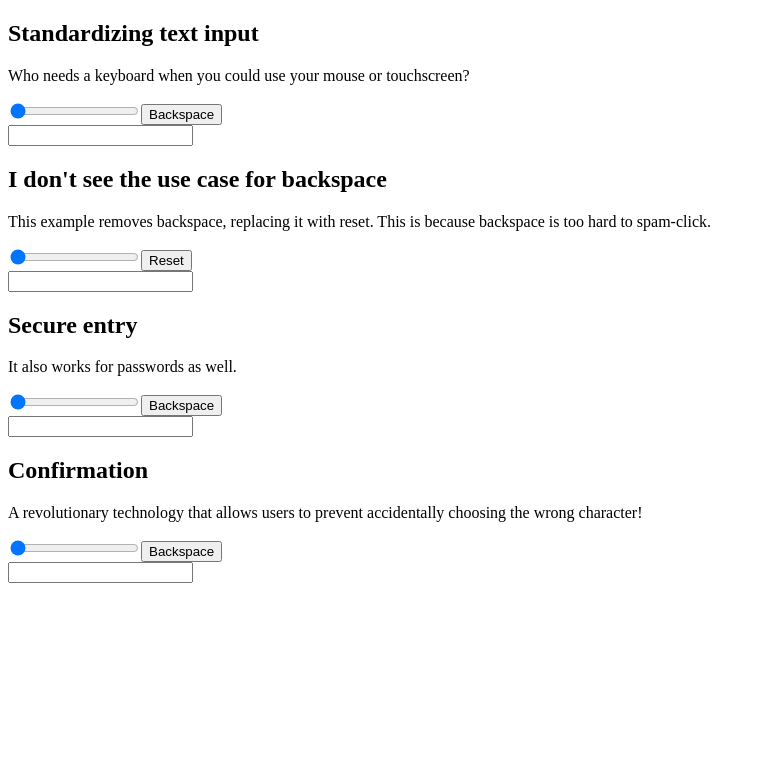
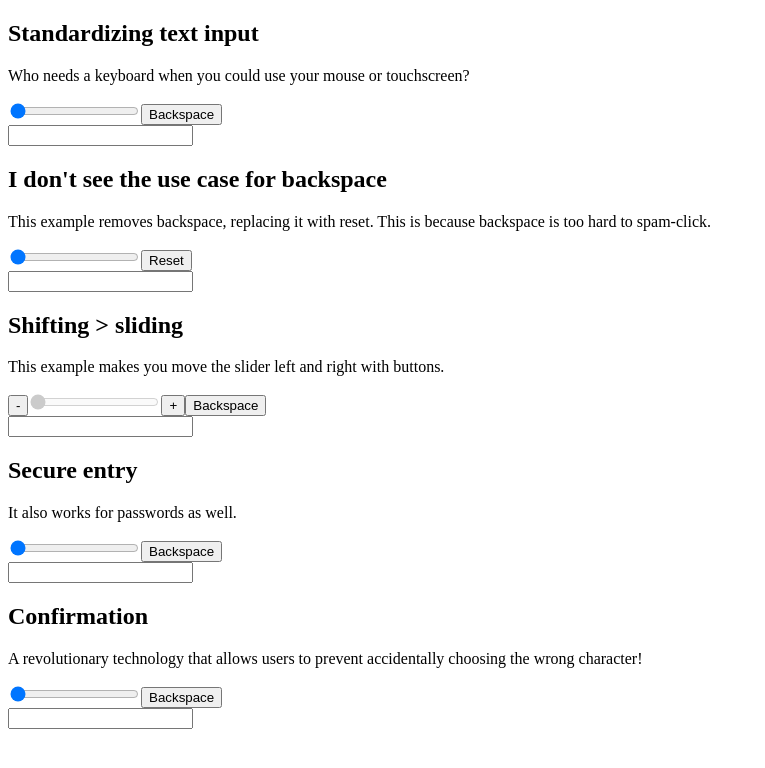
Before and after one commit to haykam821/Annoying-Input, a plain HTML site: page index.html in a window 1280 px wide. Shown: the whole page, without its empty margins (0-765 px from the left). Drawn offline with Linux system fonts and the light colour scheme.

Commit message:
Add shift attribute

```diff
--- a/index.html
+++ b/index.html
@@ -14,7 +14,11 @@
 
     <h2>I don't see the use case for backspace</h2>
     <p>This example removes backspace, replacing it with reset. This is because backspace is too hard to spam-click.</p>
-    <char-slider must-reset></char-slider>
+	<char-slider must-reset></char-slider>
+
+    <h2>Shifting > sliding</h2>
+    <p>This example makes you move the slider left and right with buttons.</p>
+    <char-slider shift></char-slider>
 
     <h2>Secure entry</h2>
     <p>It also works for passwords as well.</p>
--- a/index.js
+++ b/index.js
@@ -5,22 +5,46 @@ class CharSliderElement extends HTMLElement {
         this.style.display = "block";
 
         this.mustReset = this.hasAttribute("must-reset") || false;
-        this.confirm = this.hasAttribute("confirm") || false;
+		this.confirm = this.hasAttribute("confirm") || false;
+		this.shift = this.hasAttribute("shift") || false;
 
-        this.childInput = document.createElement("input");
+		this.childInput = document.createElement("input");
+		this.childInput.disabled = this.shift;
 
         this.childInput.type = "range";
 
         this.childInput.min = 31;
         this.childInput.max = 122;
 
-        this.childInput.value = this.childInput.min;
+		this.childInput.value = this.childInput.min;
 
-        this.appendChild(this.childInput);
+		if (this.shift) {
+			this.leftButton = document.createElement("button");
+			this.leftButton.innerText = "-";
+			this.leftButton.addEventListener("click", () => {
+				this.childInput.value -= 1;
+				this.updateLabel();
+			});
 
-        const childLabel = document.createElement("button");
-        childLabel.innerText = this.charCode(this.childInput.value)[1];
-        this.appendChild(childLabel);
+			this.appendChild(this.leftButton);
+		}
+
+		this.appendChild(this.childInput);
+
+		if (this.shift) {
+			this.rightButton = document.createElement("button");
+			this.rightButton.innerText = "+";
+			this.rightButton.addEventListener("click", () => {
+				this.childInput.value = parseInt(this.childInput.value) + 1;
+				this.updateLabel();
+			});
+
+			this.appendChild(this.rightButton);
+		}
+
+        this.childLabel = document.createElement("button");
+        this.childLabel.innerText = this.charCode(this.childInput.value)[1];
+        this.appendChild(this.childLabel);
 
         this.appendChild(document.createElement("br"));
 
@@ -30,10 +54,8 @@ class CharSliderElement extends HTMLElement {
         this.childFinish.readOnly = true;
         this.appendChild(this.childFinish);
 
-        this.childInput.addEventListener("input", event => {
-            childLabel.innerText = this.charCode(this.childInput.value)[1];
-        });
-        childLabel.addEventListener("click", () => {
+        this.childInput.addEventListener("input", this.updateLabel);
+        this.childLabel.addEventListener("click", () => {
             if (this.confirm && !confirm("Are you sure?")) {
                 return;
             }
@@ -60,7 +82,12 @@ class CharSliderElement extends HTMLElement {
             default:
                 return [String.fromCharCode(code), String.fromCharCode(code)];
         }
-    }
+	}
+
+	updateLabel() {
+		console.log(this)
+		return this.childLabel.innerText = this.charCode(this.childInput.value)[1];
+	}
 
     get value() {
         return this.childFinish.value;
```
